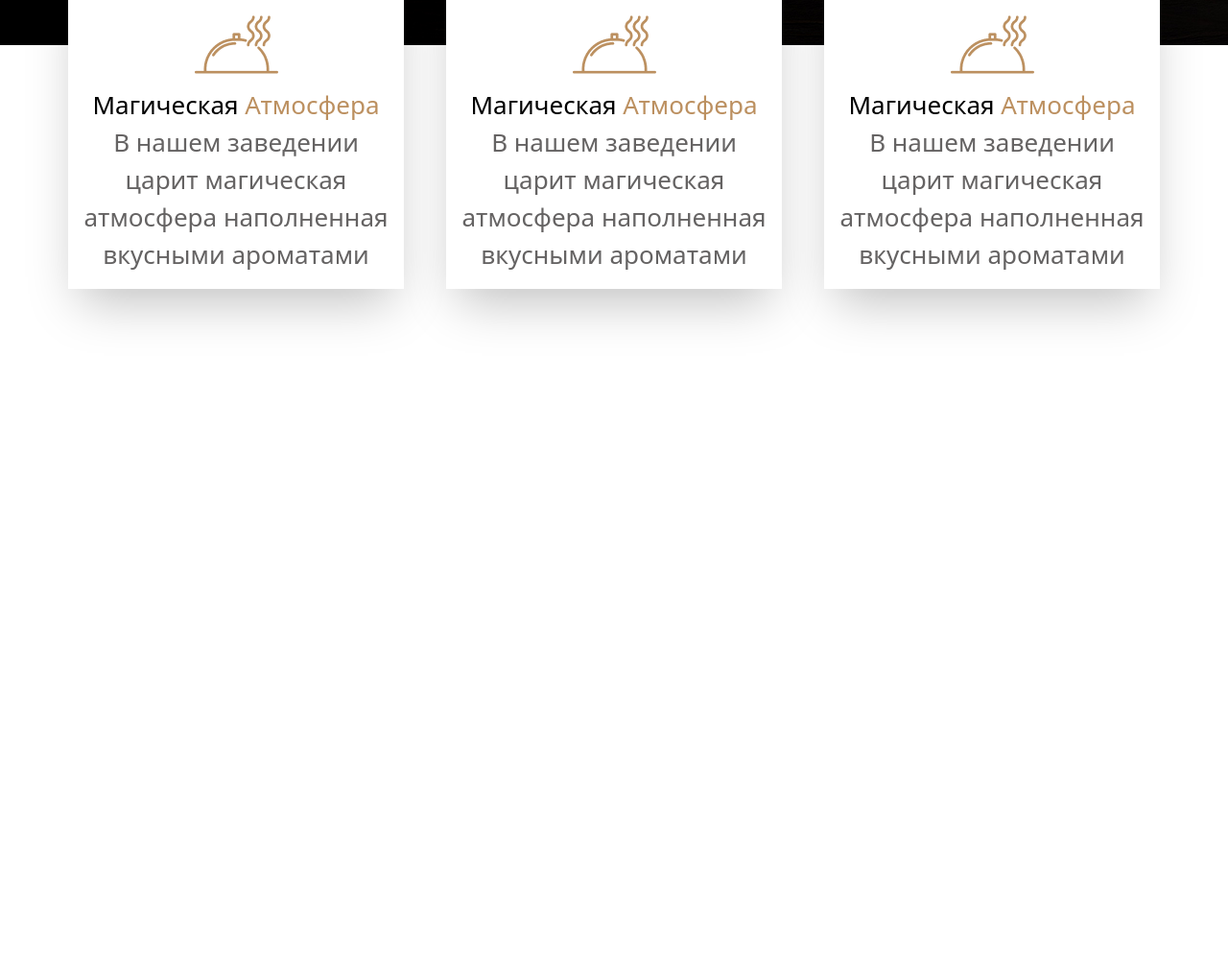
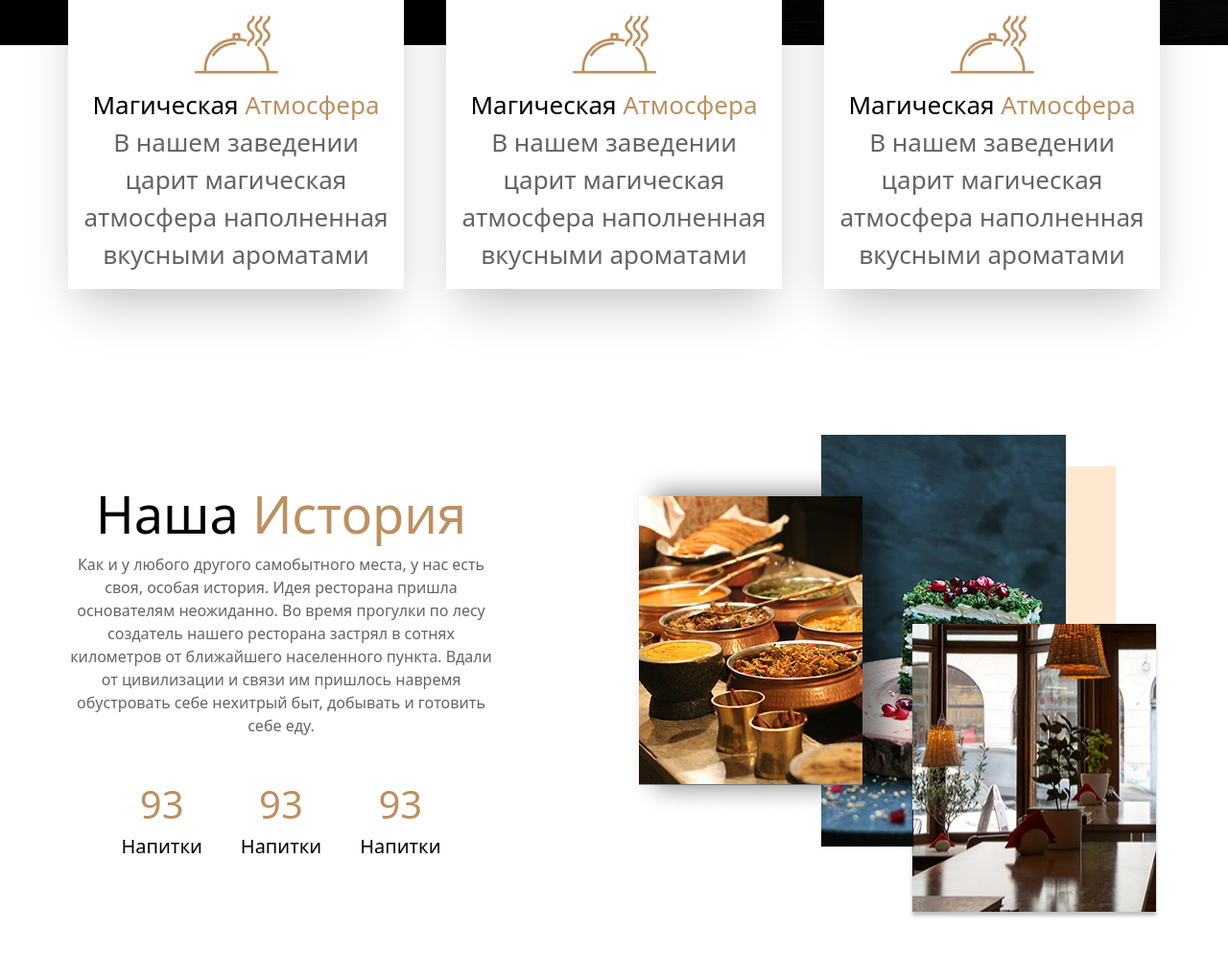
Before and after one commit to xkamoladdin/Restoran, a plain HTML site: page index.html in a window 1280 px wide. Shown: the part 753-1748 px from the top of the page at 96% size. Before the commit the page ends 1198 px from the top, so only its background shows below. Drawn offline with nearby package versions, Linux system fonts and the light colour scheme.

Commit message:
second section

```diff
--- a/index.html
+++ b/index.html
@@ -65,7 +65,8 @@
     <main>
         <section>
             <div class="max-w-[1138px] w-full mx-auto">
-                <div class="flex lg:justify-between justify-center gap-10 lg:gap-0 items-center -mt-[50px] lg:-mt-[80px] mb-36 flex-wrap lg:flex-nowrap">
+                <div
+                    class="flex lg:justify-between justify-center gap-10 lg:gap-0 items-center -mt-[50px] lg:-mt-[80px] mb-36 flex-wrap lg:flex-nowrap">
                     <div class="max-w-[350px] w-full text-center pt-9 pb-4 px-4 shadow-2xl bg-white">
                         <img src="./img/food.png" alt="" class="mx-auto">
                         <h3 class="text-[26px]">Магическая <span class="text-[#BC9060] mb-5">Атмосфера</span></h3>
@@ -87,6 +88,33 @@
                 </div>
             </div>
         </section>
+        <section>
+            <div class="max-w-[1138px] w-full mx-auto flex justify-between items-center  mt-[90px] md:mt-[151px] mb-[121px] lg:flex-row flex-col gap-7 lg:gap-0">
+                <div class="max-w-[444px] text-center mb-5">
+                    <h3 class="md:text-[54px] text-[30px]">Наша <span class="text-[#BC9060]">История</span></h3>
+                    <p class="text-[#656363] mb-10">Как и у любого другого самобытного места, у нас есть своя, особая история. Идея ресторана пришла
+                        основателям неожиданно. Во время прогулки по лесу создатель нашего ресторана застрял в сотнях
+                        километров от ближайшего населенного пункта. Вдали от цивилизации и связи им пришлось навремя
+                        обустровать себе нехитрый быт, добывать и готовить себе еду.</p>
+                        <div class="flex md:gap-10 items-center justify-center flex-col md:flex-row gap-3">
+                            <div>
+                                <p class="text-[40px] text-[#BC9060]">93</p>
+                                <p class="text-xl">Напитки</p>
+                            </div>
+                            <div>
+                                <p class="text-[40px] text-[#BC9060]">93</p>
+                                <p class="text-xl">Напитки</p>
+                            </div>
+                            <div>
+                                <p class="text-[40px] text-[#BC9060]">93</p>
+                                <p class="text-xl">Напитки</p>
+                            </div>
+                        </div>
+                </div>
+                <img src="./img/menu.png" alt="">
+            </div>
+        </section>
+
     </main>
 </body>
 
```
Also changed, not shown: img/bg.png (added), img/menu.png (added).
